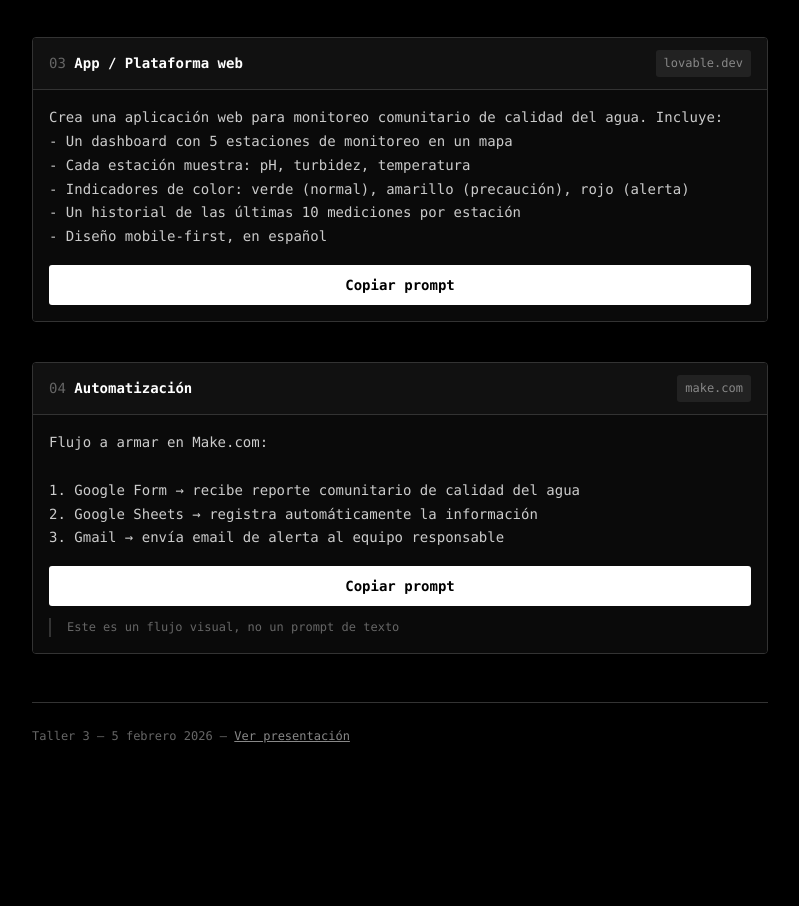
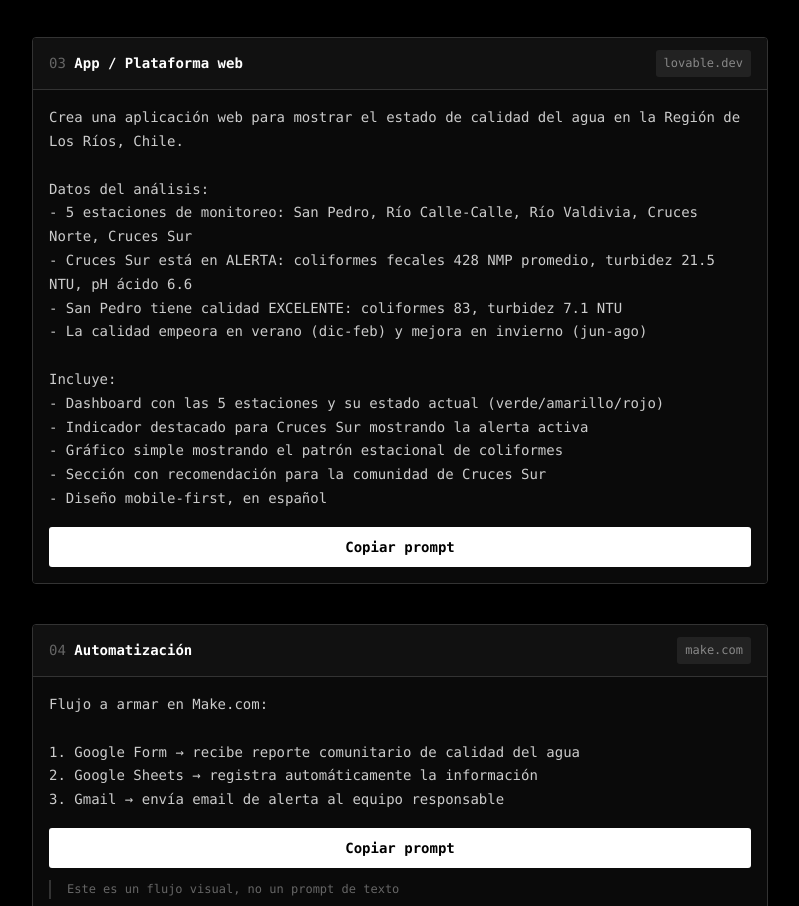
Before and after one commit to fabianhtml/talleres, a plain HTML site: page futuro-en-una-caja/prompts.html in a window 1280 px wide. Shown: the part 1001-1907 px from the top of the page, without its empty margins (240-1039 px from the left). Before the commit the page ends 1780 px from the top, so only its background shows below. Drawn offline with Linux system fonts and the light colour scheme.

Commit message:
feat: conecta Demo 2 y 3 con datos del análisis en el prompt

```diff
--- a/futuro-en-una-caja/prompts.html
+++ b/futuro-en-una-caja/prompts.html
@@ -226,11 +226,19 @@ Explica los hallazgos como si fuera para una comunidad rural que quiere entender
         <span class="demo-tool">lovable.dev</span>
       </div>
       <div class="demo-content">
-        <div class="prompt">Crea una aplicación web para monitoreo comunitario de calidad del agua. Incluye:
-- Un dashboard con 5 estaciones de monitoreo en un mapa
-- Cada estación muestra: pH, turbidez, temperatura
-- Indicadores de color: verde (normal), amarillo (precaución), rojo (alerta)
-- Un historial de las últimas 10 mediciones por estación
+        <div class="prompt">Crea una aplicación web para mostrar el estado de calidad del agua en la Región de Los Ríos, Chile.
+
+Datos del análisis:
+- 5 estaciones de monitoreo: San Pedro, Río Calle-Calle, Río Valdivia, Cruces Norte, Cruces Sur
+- Cruces Sur está en ALERTA: coliformes fecales 428 NMP promedio, turbidez 21.5 NTU, pH ácido 6.6
+- San Pedro tiene calidad EXCELENTE: coliformes 83, turbidez 7.1 NTU
+- La calidad empeora en verano (dic-feb) y mejora en invierno (jun-ago)
+
+Incluye:
+- Dashboard con las 5 estaciones y su estado actual (verde/amarillo/rojo)
+- Indicador destacado para Cruces Sur mostrando la alerta activa
+- Gráfico simple mostrando el patrón estacional de coliformes
+- Sección con recomendación para la comunidad de Cruces Sur
 - Diseño mobile-first, en español</div>
         <button class="copy-btn" onclick="copyPrompt(this)">Copiar prompt</button>
       </div>
```
